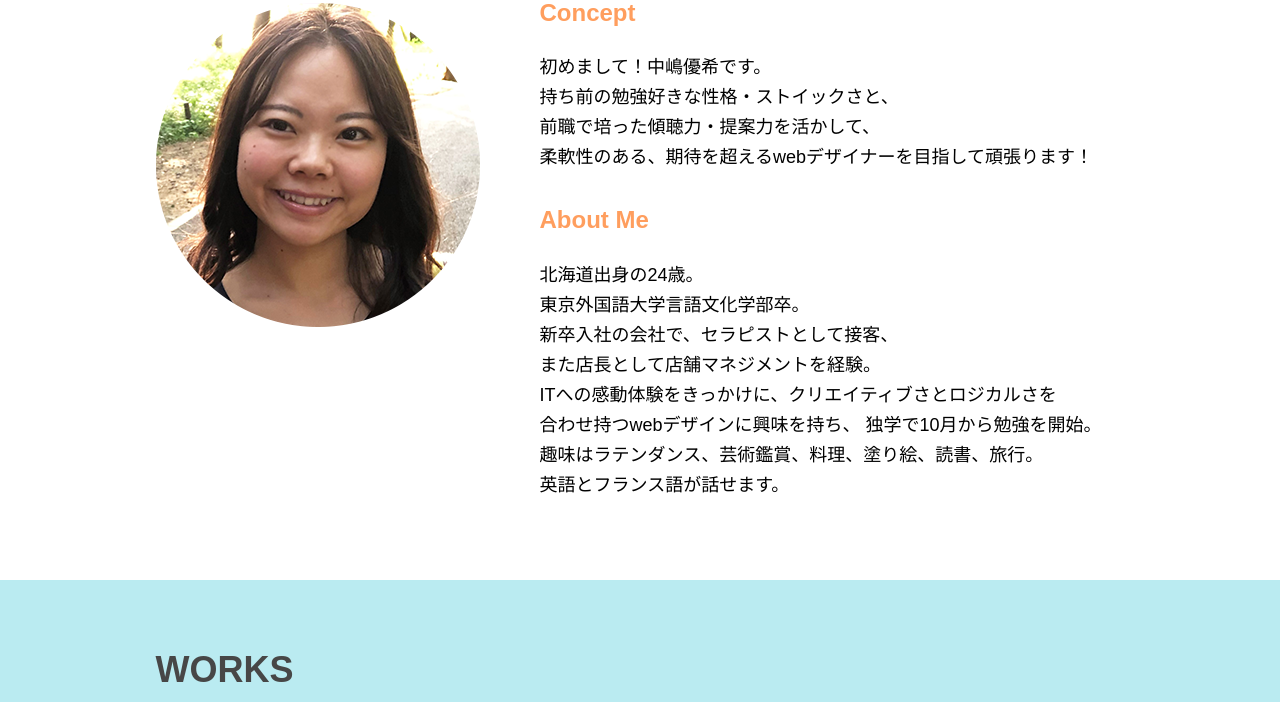
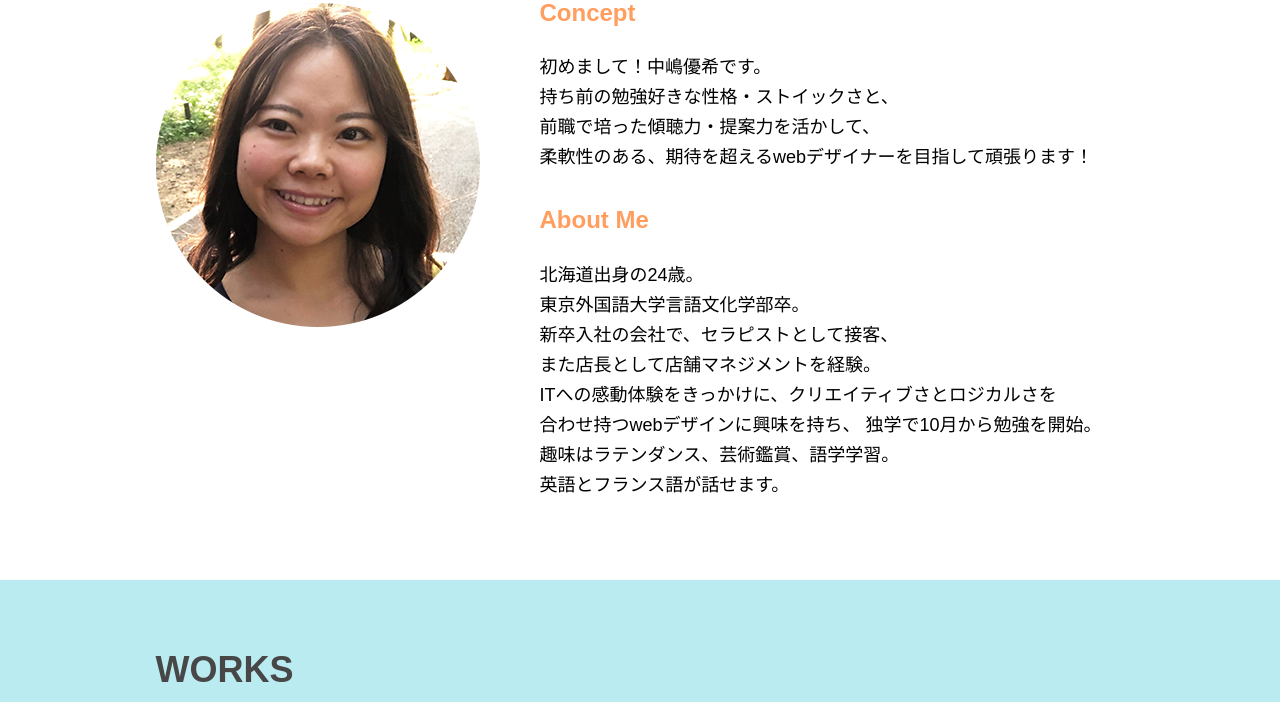
Before and after one commit to yukinakajima1997/yukinakajima-webdesign, a plain HTML site: page index.html in a window 1280 px wide. Shown: the part 672-1374 px from the top of the page. Drawn offline with nearby package versions, Linux system fonts and the light colour scheme; a web font is replaced by a local one.

Commit message:
Update index.html

```diff
--- a/index.html
+++ b/index.html
@@ -74,7 +74,7 @@
 										<dd>北海道出身の24歳。 <br>東京外国語大学言語文化学部卒。 <br>
 新卒入社の会社で、セラピストとして接客、 <br>また店長として店舗マネジメントを経験。 <br>ITへの感動体験をきっかけに、クリエイティブさとロジカルさを <br>合わせ持つwebデザインに興味を持ち、
 独学で10月から勉強を開始。 <br>
-趣味はラテンダンス、芸術鑑賞、料理、塗り絵、読書、旅行。 <br>英語とフランス語が話せます。</dd>
+趣味はラテンダンス、芸術鑑賞、語学学習。 <br>英語とフランス語が話せます。</dd>
 									</dl>
 								</li>
 							</ul>
```
